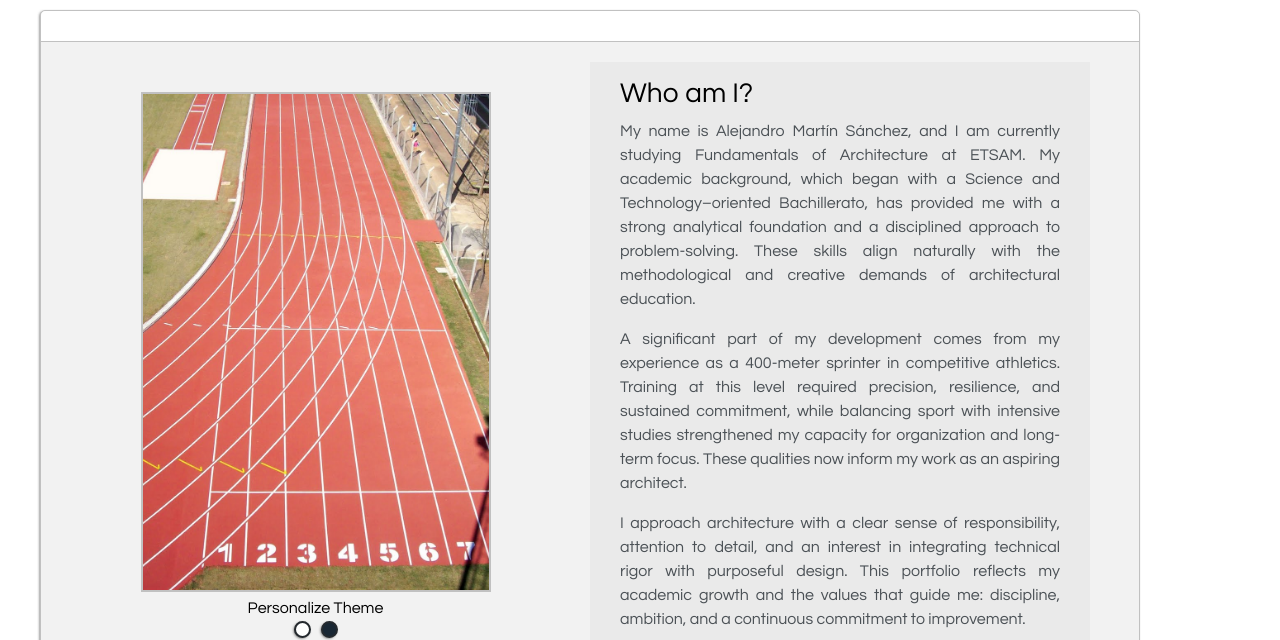
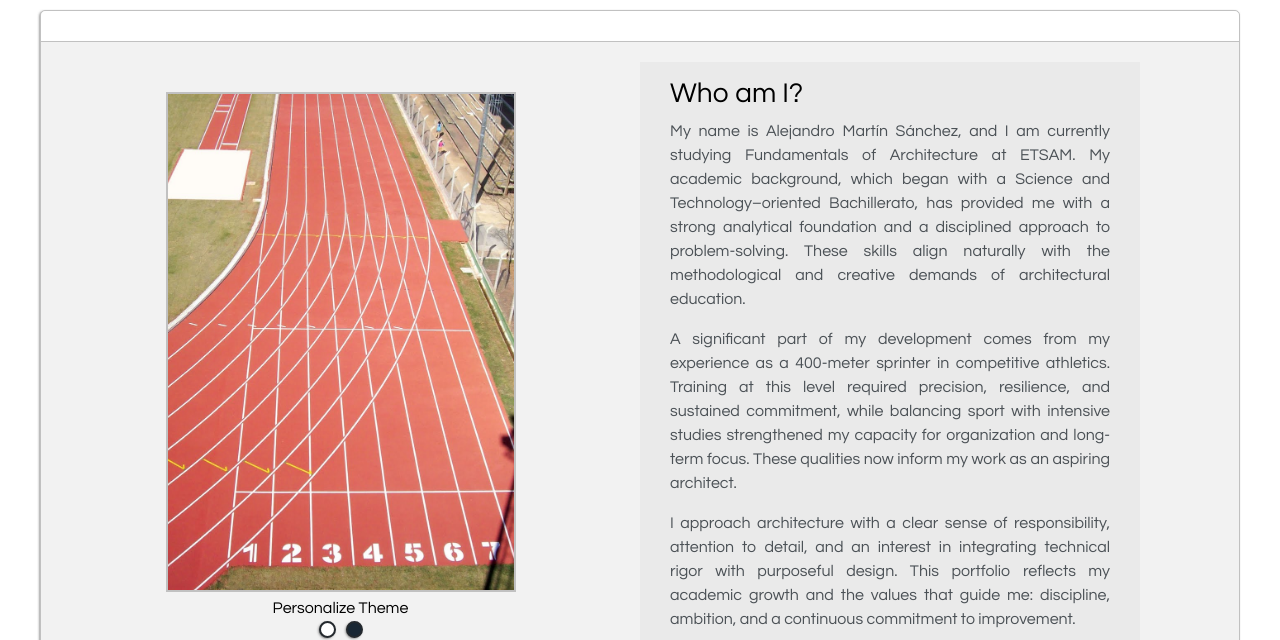
Before and after one commit to alejandromxrtin/porfolio, a plain HTML site: page index.html in a window 1280 px wide. Shown: the part 143-783 px from the top of the page. Drawn offline with nearby package versions, Linux system fonts and the light colour scheme.

Commit message:
Update default.css

```diff
--- a/default.css
+++ b/default.css
@@ -161,8 +161,6 @@ h6 { font-size: 16px;}
 	background-color: var(--secondaryColor);
 	border:1px solid var(--borderColor);
 	border-radius:5px 5px 0 0;
-	width: 1100px;
-
 
 	-webkit-box-shadow: -1px 1px 3px -1px rgba(0,0,0,0.75);
 	-moz-box-shadow: -1px 1px 3px -1px rgba(0,0,0,0.75);
```
